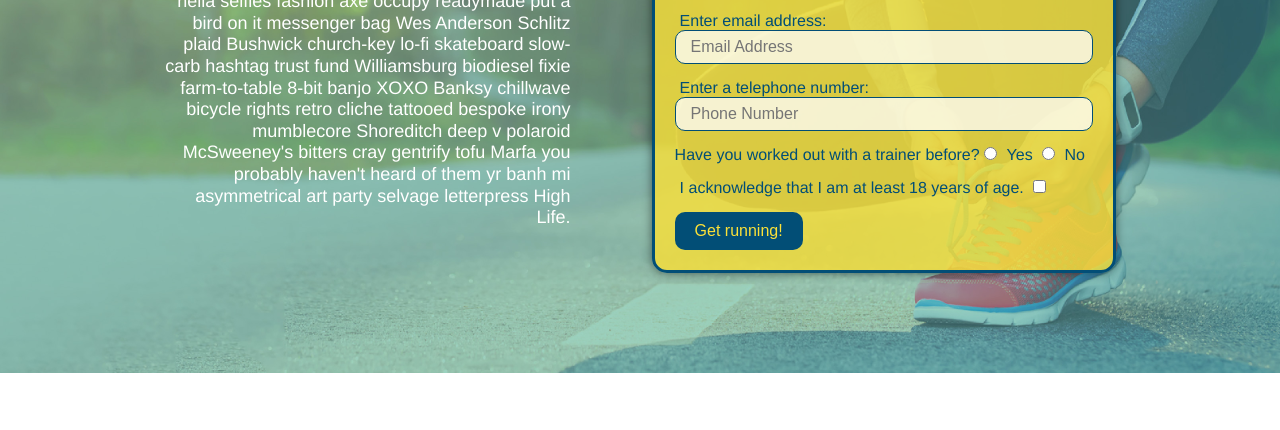
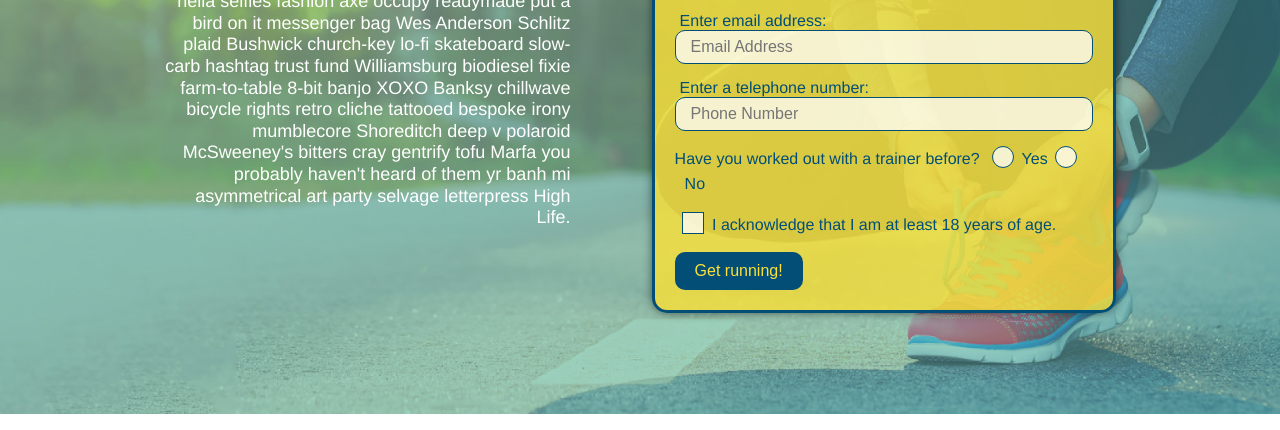
Before and after one commit to WesleyB003/run-buddy, a plain HTML site: page index.html in a window 1280 px wide. Shown: the part 345-775 px from the top of the page. Drawn offline with Linux system fonts and the light colour scheme.

Commit message:
final css touches

```diff
--- a/assets/css/style.css
+++ b/assets/css/style.css
@@ -1,3 +1,9 @@
+:root {
+  --primary-color: #fce138;
+  --secondary-color: #024e76;
+  --tertiary-color: #39a6b2;
+}
+
 * {
     margin: 0;
     padding: 0;
@@ -6,14 +12,14 @@
 
 body {
     /* more on this crazy alphanumerical value in a minute! */
-    color: #39a6b2;
+    color: var(--tertiary-color);
     font-family: Helvetica, Arial, sans-serif;
   }
 
   /* apply styles to <header> */
   header {
       padding: 20px 35px;
-      background-color: #39a6b2;
+      background-color: var(--tertiary-color);
       display: flex;
       justify-content: space-between;
       flex-wrap: wrap;
@@ -24,19 +30,20 @@ body {
       background-size: cover;
       background-position: 80%;
       background-attachment: fixed;
+      z-index: 9999;
   }
 
   header h1 {
       font-weight: bold;
       font-size: 36px;
-      color: #fce138;
+      color: var(--primary-color);
       margin: 0;
       text-shadow: 0 0 10px rgba(0, 0, 0, 0.5);
   }
 
   header a {
       text-decoration: none;
-      color: #fce138;
+      color: var(--primary-color);
   }
 
   header nav {
@@ -59,14 +66,14 @@ body {
   }
 
   header nav ul li a:hover {
-    background: #fce138;
-    color: #024e76;
+    background: var(--primary-color);
+    color: var(--secondary-color);
     border-radius: 15px;
     text-shadow: none;
   }
 
  footer  {
-    background: #fce138;
+    background: var(--primary-color);
     width: 100%;
     padding: 40px 35px;
     display:flex;
@@ -75,7 +82,7 @@ body {
   }
 
   footer h2 {
-      color: #024e76;
+      color: var(--secondary-color);
       font-size: 30px;
       margin: 0;
   }
@@ -86,7 +93,7 @@ body {
   }
 
   footer a {
-      color: #024e76;
+      color: var(--secondary-color);
   }
 
   section {
@@ -176,6 +183,67 @@ body {
     color: #fce138;
     text-shadow: 0 0 10px rgba(0, 0, 0, 0.5);
   }
+
+  .checkbox-wrapper input, .radio-wrapper input {
+    opacity: 0;
+  }
+
+  .checkbox-wrapper label, .radio-wrapper label {
+    position: relative;
+    left: 10px;
+    margin: 10px;
+    line-height: 1.6;
+  }
+
+  .checkbox-wrapper label::before, .radio-wrapper label::before {
+    content: "";
+    height: 20px;
+    width: 20px;
+    background: rgba(255, 255, 255, 0.75);
+    border: 1px solid #024e76;
+    position: absolute;
+    top: -4px;
+    left: -30px;
+  }
+
+  .radio-wrapper label::before {
+    border-radius: 50%;
+  }
+
+  .radio-wrapper label::after {
+    content: "";
+    width: 20px;
+    height: 20px;
+    border-radius: 50%;
+    background: #024e76;
+    position: absolute;
+    left: -29px;
+    top: -3px;
+    background-image: radial-gradient(circle, #39a6b2, #024e76)
+  }
+
+  .checkbox-wrapper label::after {
+    content: "";
+    height: 6px;
+    width: 14px;
+    border-left: 2px solid #024e76;
+    border-bottom: 2px solid #024e76;
+    position: absolute;
+    left: -26px;
+    top: 1px;
+    transform: rotate(-58deg);
+  }
+
+  .checkbox-wrapper input + label::after,
+  .radio-wrapper input + label::after {
+    content: none;
+  }
+
+  .checkbox-wrapper input:checked + label::after,
+  .radio-wrapper input:checked + label::after {
+    content: "";
+  }
+
   /* HERO STYLES END */
 
   .intro p{
--- a/index.html
+++ b/index.html
@@ -54,16 +54,19 @@
             <input type="tel" placeholder="Phone Number" name="phone" id="phone" class="form-input"/>
             <p>
                 Have you worked out with a trainer before?
-                <input type="radio" name="trainer-confirm" id="trainer-yes" />
-                <label for="trainer-yes">Yes</label>
-                <input type="radio" name="trainer-confirm" id="trainer-no" />
-                <label for="trainer-no">No</label>
-            </p>
+                <span class="radio-wrapper">
+                    <input type="radio" name="trainer-confirm" id="trainer-yes" />
+                    <label for="trainer-yes">Yes</label>
+                </span>
+                <span class="radio-wrapper">
+                    <input type="radio" name="trainer-confirm" id="trainer-no" />
+                    <label for="trainer-no">No</label>
+                </span>
             <p>
-                <label for="checkbox" >
-                    I acknowledge that I am at least 18 years of age.
-                </label>
-                <input type="checkbox" name="age-confirm" id="checkbox" />
+                <span class="checkbox-wrapper">
+                    <input type="checkbox" name="age-confirm" id="checkbox" />
+                    <label for="checkbox">I acknowledge that I am at least 18 years of age.</label>
+                </span>
             </p>
             <button type="submit">
                 Get running!
```
